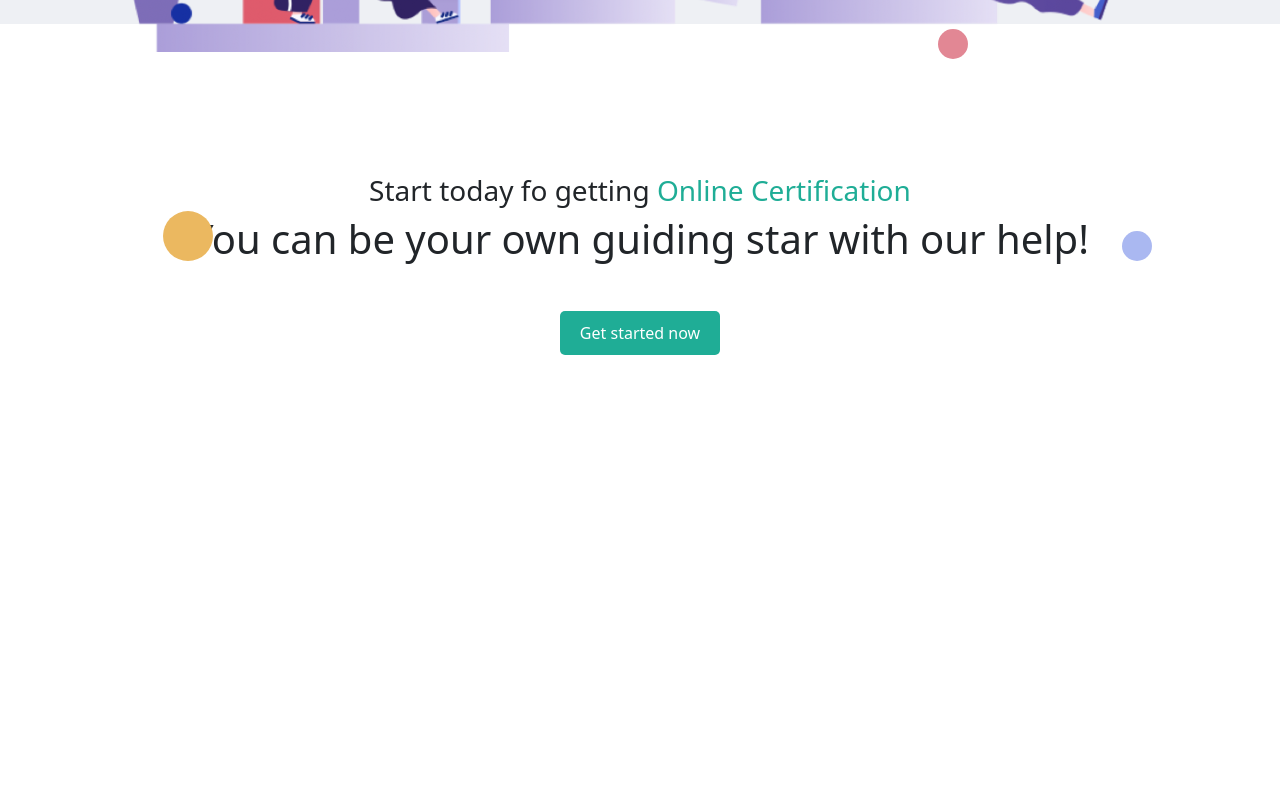
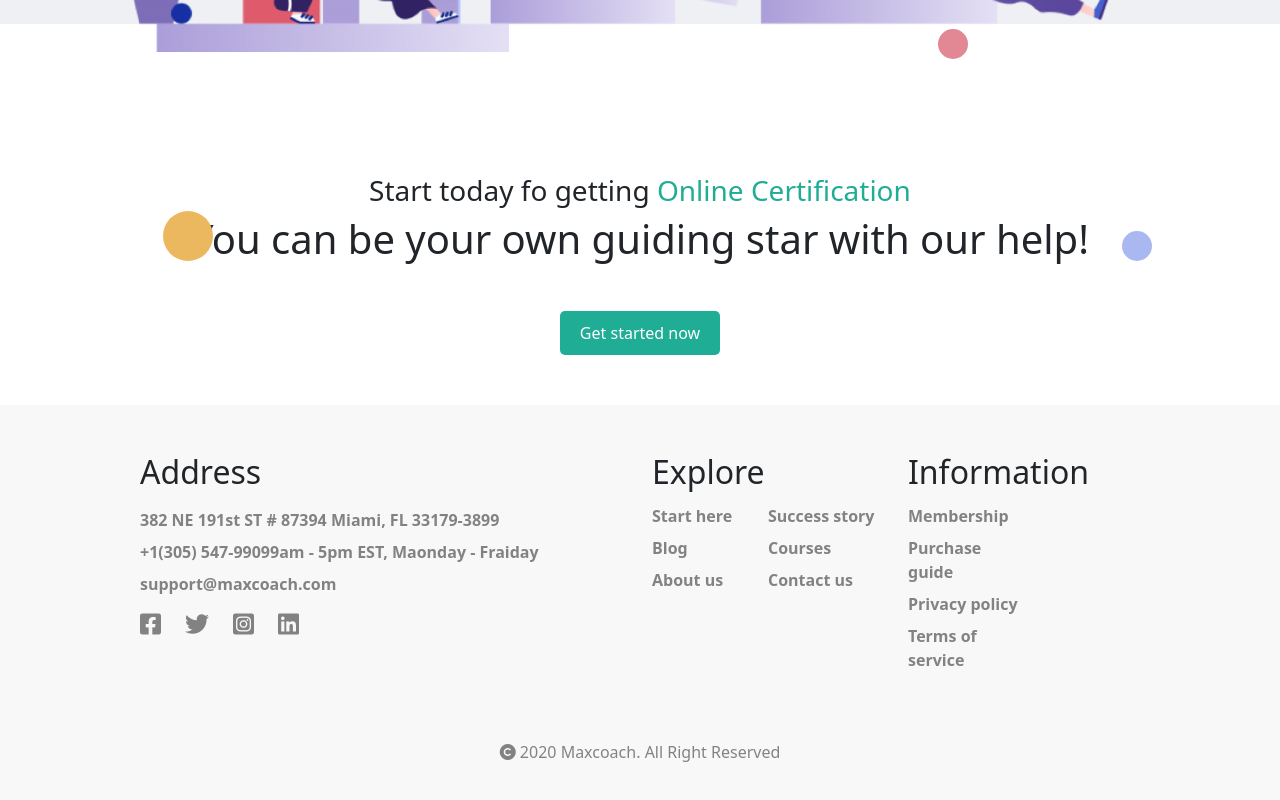
Before and after one commit to StefanoMRC/proj-html-vuejs, a Vue app: page / in a window 1280 px wide. Shown: the part 6283-7083 px from the top of the page. Before the commit the page ends 6688 px from the top, so only its background shows below. Built offline with nearby package versions, Linux system fonts and the light colour scheme.

Commit message:
fine footer

```diff
--- a/src/App.vue
+++ b/src/App.vue
@@ -3,6 +3,7 @@
     <HeaderComp/>
     <HeroComp/>
     <MainComp/>
+    <FooterComp/>
   </div>
 </template>
 
@@ -11,12 +12,14 @@ import "bootstrap"
 import HeaderComp from './components/header/HeaderComp.vue'
 import HeroComp from './components/hero/HeroComp.vue'
 import MainComp from './components/main/MainComp.vue'
+import FooterComp from './components/footer/FooterCom.vue'
 export default {
   name: 'App',
   components: {
     HeaderComp,
     HeroComp,
-    MainComp
+    MainComp,
+    FooterComp
   }
 }
 </script>
--- /dev/null
+++ b/src/components/footer/CompIndirizzo.vue
@@ -0,0 +1,34 @@
+<template>
+<div class="text_chiaro">
+  <ul v-for="(element, index) in indirizzo" :key="index">
+      <li class="pt-2">
+          {{element.nome}}
+      </li>
+      <li class="py-2">
+          {{`${element.numero}${element.orariApertura}`}}
+      </li>
+      <li>
+          {{element.email}}
+      </li>
+  </ul>
+</div>
+
+</template>
+
+<script>
+export default {
+  name: 'CompIndirizzo',
+  props:{
+    indirizzo:Array
+  }
+}
+</script>
+
+<!-- Add "scoped" attribute to limit CSS to this component only -->
+<style scoped lang="scss">
+  ul{
+    list-style-type: none;
+    padding: 0;
+    font-weight: bold;
+  }
+</style>
--- /dev/null
+++ b/src/components/footer/CompLink.vue
@@ -0,0 +1,36 @@
+<template>
+
+          <li class="w-50 py-1">
+              <a class="text_chiaro" :href="link">{{nome}}</a>
+          </li>
+
+</template>
+
+<script>
+export default {
+  name: 'CompLink',
+    props:{
+        nome:String,
+        link:String
+    }
+}
+</script>
+
+<!-- Add "scoped" attribute to limit CSS to this component only -->
+<style scoped lang="scss">
+    div{
+
+        ul{
+
+            li{
+                a{
+                    text-decoration: none;
+                    font-weight: bold;
+                }
+                a:hover{
+                    color: #1fad96;
+                }
+            }
+        }
+    }
+</style>
--- /dev/null
+++ b/src/components/footer/FooterCom.vue
@@ -0,0 +1,141 @@
+<template>
+  <div class="cont_principale">
+   <div class="cont_secondario py-5">
+       <div class="container">
+           <div class="row ">
+                <div class="col-6">
+                    <h2>Address</h2>
+                    <CompIndirizzo
+                    v-for="(element, index) in listaIndirizzo" :key="index"
+                    :indirizzo='listaIndirizzo'
+                    />
+                    <div>
+                        <ul class=" d-flex">
+                            <li><a class="text_chiaro" href=""><i class="fa-brands fa-facebook-square fs-4"></i></a></li>
+                            <li class="px-4"><a class="text_chiaro " href=""><i class="fa-brands fa-twitter fs-4"></i></a></li>
+                            <li><a class="text_chiaro" href=""><i class="fa-brands fa-instagram-square fs-4"></i></a></li>
+                            <li class="ps-4"><a class="text_chiaro " href=""><i class="fa-brands fa-linkedin fs-4"></i></a></li>
+                        </ul>
+                    </div>
+                </div>
+                <div class="col-3 explore">
+                    <h2>Explore</h2>
+                    <ul class="d-flex flex-column flex-wrap h-100">
+                        <CompLink
+                    v-for="(element, index) in listaExplore" :key="index"
+                    :nome='element.nome'
+                    :link='element.link'
+                    />
+                    </ul>
+
+                </div>
+                <div class="col-3">
+                    <h2>Information</h2>
+                    <ul class="d-flex flex-column flex-wrap h-100">
+                        <CompLink
+                    v-for="(element, index) in listaInformazioni" :key="index"
+                    :nome='element.nome'
+                    :link='element.link'
+                    />
+                    </ul>
+                </div>
+           </div>
+           <div class="pt-5">
+               <p class="text-center text_chiaro">
+                   <i class="fa-solid fa-copyright"></i> 2020 Maxcoach. <span class="text-capitalize">all right reserved</span>
+               </p>
+           </div>
+       </div>
+
+   </div>
+  </div>
+</template>
+
+<script>
+import CompIndirizzo from './CompIndirizzo.vue'
+import CompLink from './CompLink.vue'
+export default {
+  name: 'FooterComp',
+  components:{
+      CompIndirizzo,
+      CompLink
+  },
+    data() {
+        return {
+            listaIndirizzo:[
+                {
+                    nome:'382 NE 191st ST # 87394 Miami, FL 33179-3899',
+                    numero:'+1(305) 547-9909',
+                    orariApertura:'9am - 5pm EST, Maonday - Fraiday',
+                    email:'support@maxcoach.com'
+                }
+            ],
+            listaExplore:[
+                {
+                    nome:'Start here',
+                    link:'starthere/'
+                },
+                {
+                    nome:'Blog',
+                    link:'Blog/'
+                },
+                {
+                    nome:'About us',
+                    link:'aboutus/'
+                },
+                {
+                    nome:'Success story',
+                    link:'successstory/'
+                },
+                {
+                    nome:'Courses',
+                    link:'courses/'
+                },
+                {
+                    nome:'Contact us',
+                    link:'contact/'
+                },
+            ],
+            listaInformazioni:[
+                {
+                    nome:'Membership',
+                    link:'membership/'
+                },
+                {
+                    nome:'Purchase guide',
+                    link:'purchaseguide/'
+                },
+                {
+                    nome:'Privacy policy',
+                    link:'privacypolicy/'
+                },
+                {
+                    nome:'Terms of service',
+                    link:'termsofservice/'
+                },
+            ]
+        }
+    },
+}
+</script>
+
+<!-- Add "scoped" attribute to limit CSS to this component only -->
+<style scoped lang="scss">
+    .cont_principale{
+        background: #f8f8f8;
+        .cont_secondario{
+            width: 80%;
+            margin: auto;
+
+            .explore{
+                height: 120px;
+
+            }
+            ul{
+                    list-style-type: none;
+                    padding: 0;
+                }
+
+        }
+    }
+</style>
```
